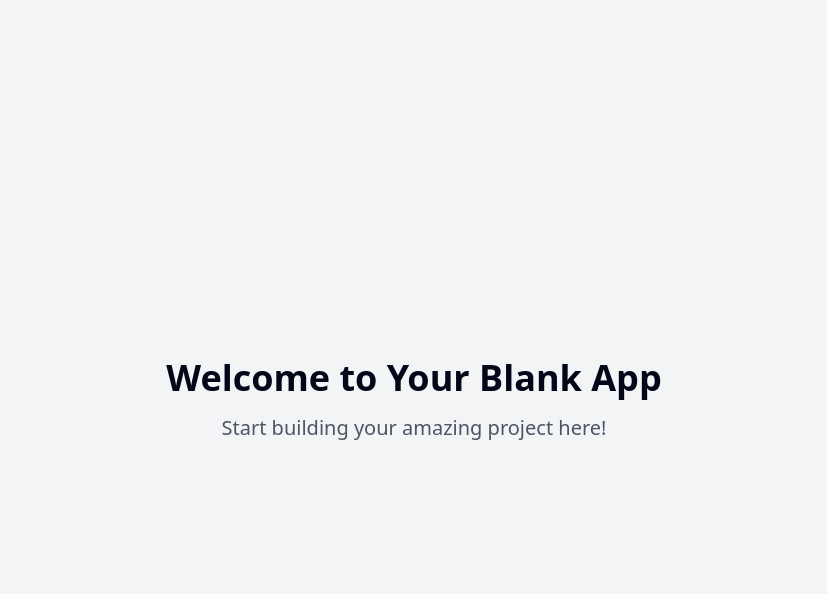
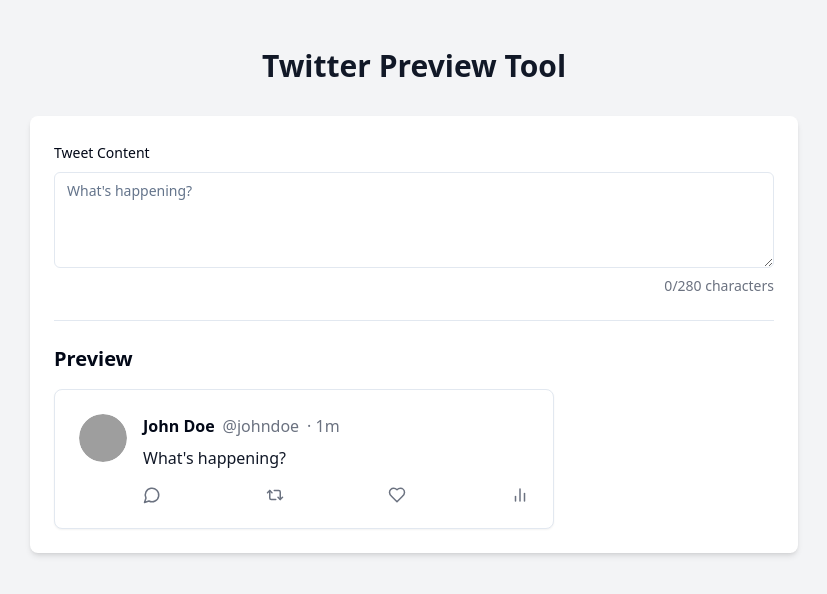
Before and after one commit to GPT-Engineer-App/twit-preview-palette, a React (Vite) app: page / in a window 1280 px wide. Shown: the top 594 px of the page, without its empty margins (226-1053 px from the left). Built offline with nearby package versions, Linux system fonts and the light colour scheme; grey boxes are pictures that could not be loaded.

Commit message:
Add social media preview tool
Implement a feature that allows users to input tweet content and view a preview of how it will appear on Twitter.
[skip gpt_engineer]

```diff
--- /dev/null
+++ b/src/components/TweetInput.jsx
@@ -0,0 +1,23 @@
+import React from 'react';
+import { Textarea } from "@/components/ui/textarea";
+import { Label } from "@/components/ui/label";
+
+const TweetInput = ({ value, onChange }) => {
+  return (
+    <div className="space-y-2">
+      <Label htmlFor="tweet-content">Tweet Content</Label>
+      <Textarea
+        id="tweet-content"
+        placeholder="What's happening?"
+        value={value}
+        onChange={(e) => onChange(e.target.value)}
+        className="h-24"
+      />
+      <p className="text-sm text-gray-500 text-right">
+        {value.length}/280 characters
+      </p>
+    </div>
+  );
+};
+
+export default TweetInput;
--- /dev/null
+++ b/src/components/TweetPreview.jsx
@@ -0,0 +1,34 @@
+import React from 'react';
+import { Avatar } from "@/components/ui/avatar";
+import { Card, CardContent } from "@/components/ui/card";
+import { MessageCircle, Repeat2, Heart, BarChart2 } from "lucide-react";
+
+const TweetPreview = ({ content }) => {
+  return (
+    <Card className="w-full max-w-[500px]">
+      <CardContent className="pt-6">
+        <div className="flex space-x-4">
+          <Avatar className="w-12 h-12">
+            <img src="https://github.com/shadcn.png" alt="User" className="rounded-full" />
+          </Avatar>
+          <div className="flex-1">
+            <div className="flex items-center space-x-2">
+              <span className="font-bold">John Doe</span>
+              <span className="text-gray-500">@johndoe</span>
+              <span className="text-gray-500">· 1m</span>
+            </div>
+            <p className="mt-2 text-gray-900">{content || "What's happening?"}</p>
+            <div className="flex justify-between mt-4 text-gray-500">
+              <MessageCircle size={18} />
+              <Repeat2 size={18} />
+              <Heart size={18} />
+              <BarChart2 size={18} />
+            </div>
+          </div>
+        </div>
+      </CardContent>
+    </Card>
+  );
+};
+
+export default TweetPreview;
--- a/src/pages/Index.jsx
+++ b/src/pages/Index.jsx
@@ -1,11 +1,23 @@
-// Update this page (the content is just a fallback if you fail to update the page)
+import React, { useState } from 'react';
+import TweetInput from '../components/TweetInput';
+import TweetPreview from '../components/TweetPreview';
 
 const Index = () => {
+  const [tweetContent, setTweetContent] = useState('');
+
   return (
-    <div className="min-h-screen flex items-center justify-center bg-gray-100">
-      <div className="text-center">
-        <h1 className="text-4xl font-bold mb-4">Welcome to Your Blank App</h1>
-        <p className="text-xl text-gray-600">Start building your amazing project here!</p>
+    <div className="min-h-screen bg-gray-100 py-12 px-4 sm:px-6 lg:px-8">
+      <div className="max-w-3xl mx-auto space-y-8">
+        <h1 className="text-3xl font-bold text-center text-gray-900">
+          Twitter Preview Tool
+        </h1>
+        <div className="bg-white shadow-md rounded-lg p-6 space-y-6">
+          <TweetInput value={tweetContent} onChange={setTweetContent} />
+          <div className="border-t pt-6">
+            <h2 className="text-xl font-semibold mb-4">Preview</h2>
+            <TweetPreview content={tweetContent} />
+          </div>
+        </div>
       </div>
     </div>
   );
```
